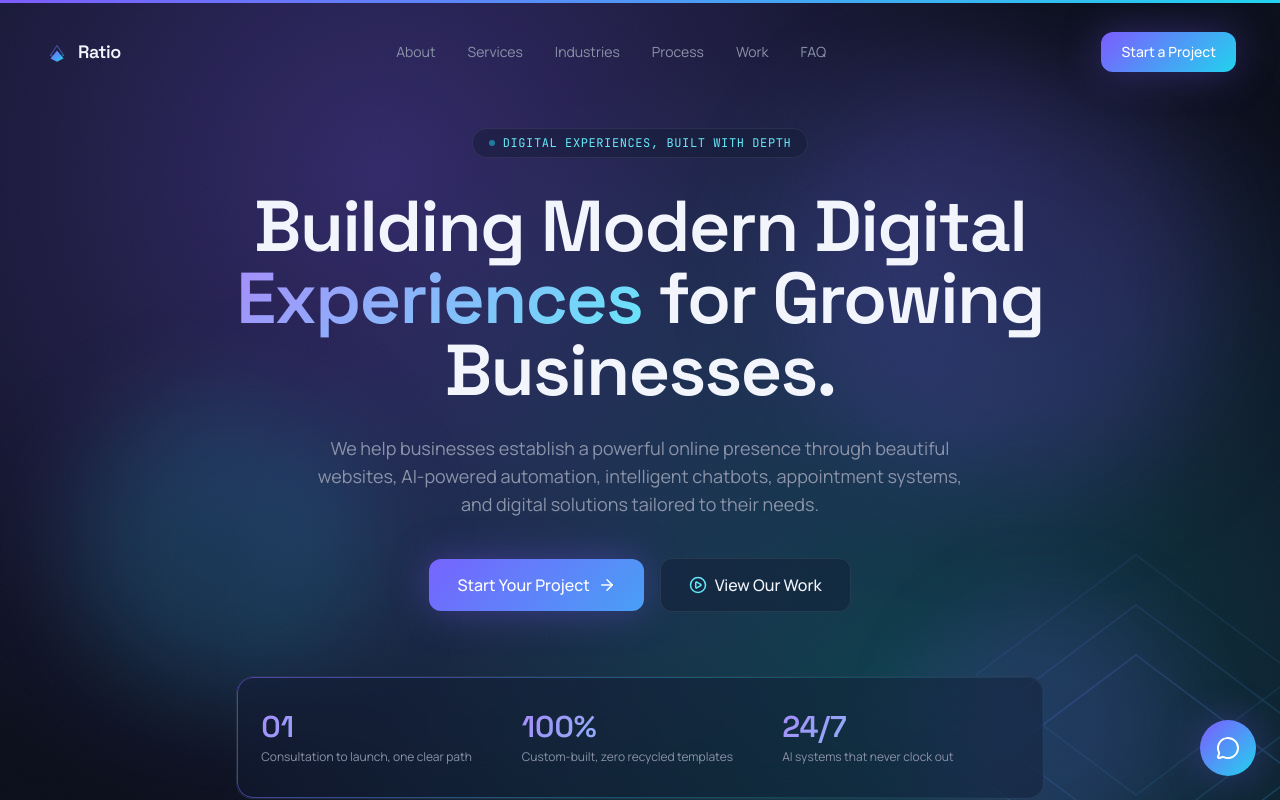
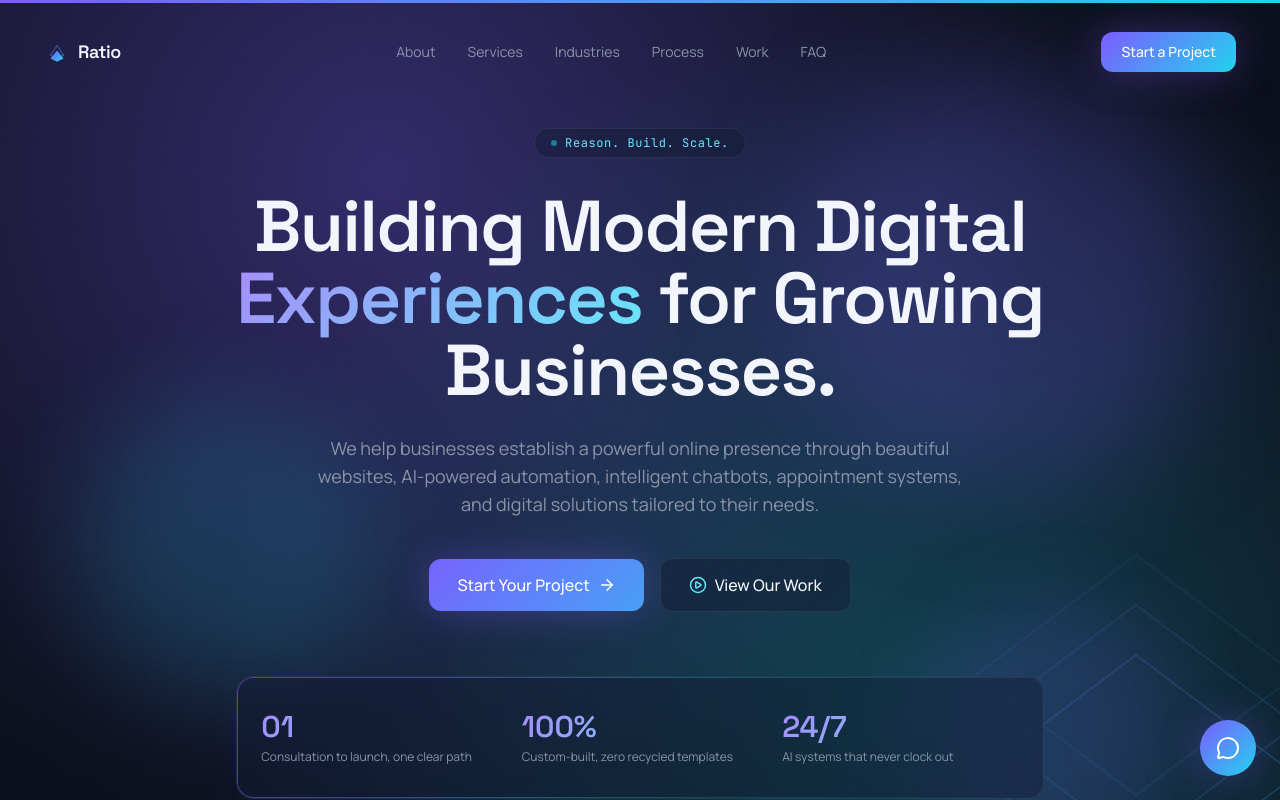
Before and after one commit to Prabodh1527/deep-sites, a React (Vite) app: page / in a window 1280 px wide. Shown: the top 800 px of the page. Built offline with nearby package versions, Linux system fonts and the light colour scheme.

Commit message:
Describe what you changed

```diff
--- a/src/components/Hero.jsx
+++ b/src/components/Hero.jsx
@@ -37,7 +37,7 @@ export default function Hero() {
           className="inline-flex items-center gap-2 rounded-full glass px-4 py-1.5 mb-8 font-mono text-xs tracking-wider text-cyan-soft"
         >
           <span className="h-1.5 w-1.5 rounded-full bg-cyan animate-pulse" />
-          DIGITAL EXPERIENCES, BUILT WITH DEPTH
+          Reason. Build. Scale.
         </motion.div>
 
         <motion.h1
```
